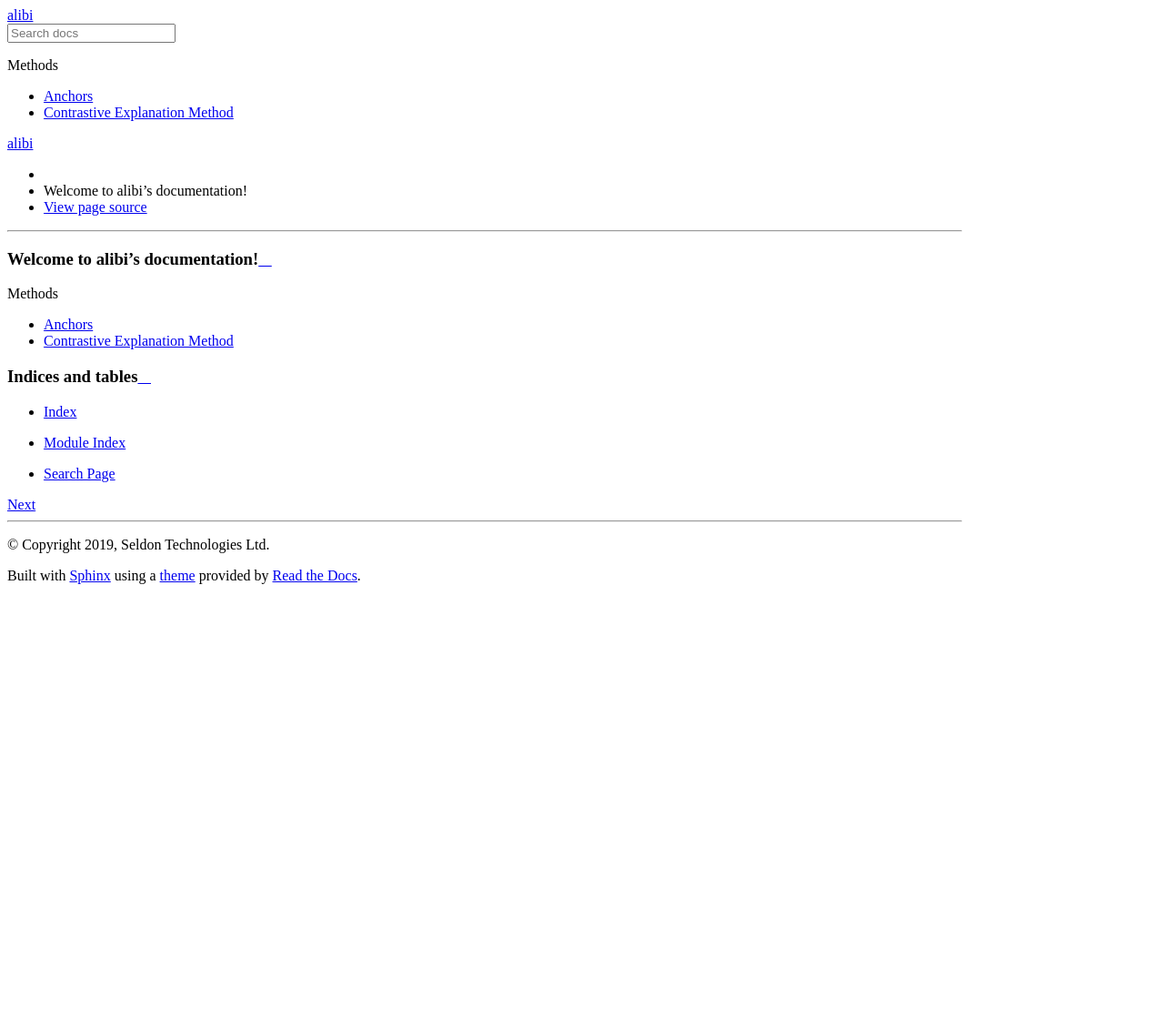
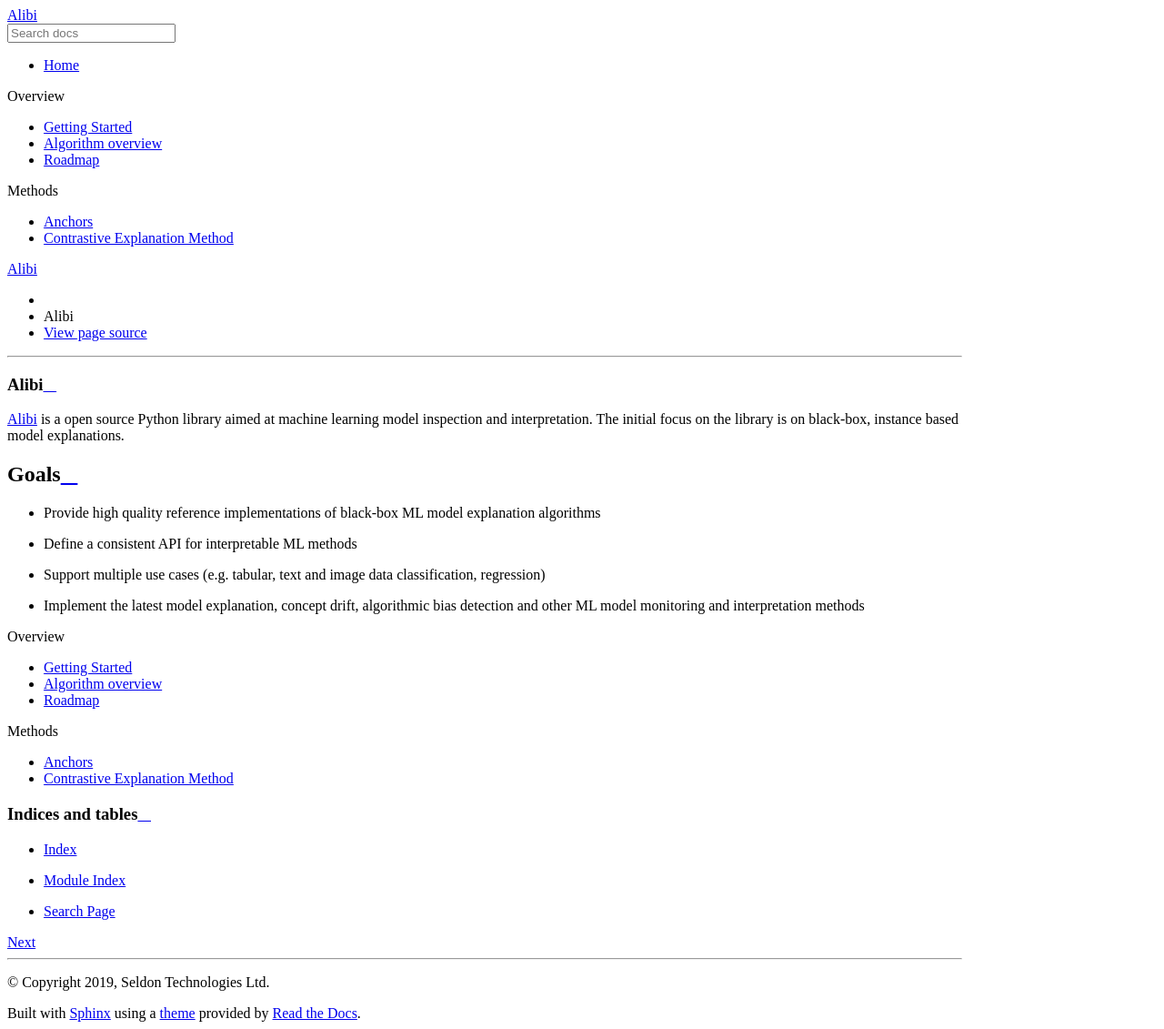
Before and after one commit to SeldonIO/alibi, a Sphinx documentation site: the page built from doc/source/index.rst, in a window 1280 px wide. Shown: the whole page at 91% size. Built offline with Sphinx 7.4.7 and the Read the Docs theme 2.0.0, drawn with Linux system fonts in a browser that asks for light colours; pages that are not in the unit, such as notebooks, are missing from menus; the version number could not be read and is left out; before the commit the page ends 900 px from its top, so only the background shows below that.

Commit message:
WIP: High level docs (#43)
* High level documentation skeleton

* Share landing page between docs and Github readme

* Decouple docs landing from Github readme

* Add bare-bones landing page

* Add initial getting started page

* Add roadmap page

* Add landing page to sidebar TOC

* Add algorithm overview page

* Hide homepage from TOC

* Fix typo, add link to algorithm overviews

* Use newly exposed sub-packageas as modules

* Add a few more sentences about features and goals

* Stylize link to source on methods docs

```diff
--- a/doc/source/conf.py
+++ b/doc/source/conf.py
@@ -19,7 +19,7 @@
 
 # -- Project information -----------------------------------------------------
 
-project = 'alibi'
+project = 'Alibi'
 copyright = '2019, Seldon Technologies Ltd'
 author = 'Seldon Technologies Ltd'
 
@@ -48,12 +48,13 @@
     'sphinx.ext.mathjax',
     'sphinx.ext.ifconfig',
     'sphinx.ext.viewcode',
-    'recommonmark',
+    #'recommonmark',
     'sphinx.ext.napoleon',
     'sphinx_autodoc_typehints',
     'sphinxcontrib.apidoc',  # automatically generate API docs, see https://github.com/rtfd/readthedocs.org/issues/1139
     'nbsphinx',
     'nbsphinx_link',  # for linking notebooks from outside sphinx source root
+    'm2r'
 ]
 
 # nbsphinx settings
--- a/doc/source/index.rst
+++ b/doc/source/index.rst
@@ -3,8 +3,21 @@
    You can adapt this file completely to your liking, but it should at least
    contain the root `toctree` directive.
 
-Welcome to alibi's documentation!
-=================================
+.. mdinclude:: landing.md
+
+.. toctree::
+  :maxdepth: 1
+  :hidden:
+
+  Home <self>
+
+.. toctree::
+  :maxdepth: 1
+  :caption: Overview
+
+  overview/getting_started
+  overview/algorithms
+  overview/roadmap
 
 .. toctree::
    :maxdepth: 1
--- /dev/null
+++ b/doc/source/landing.md
@@ -0,0 +1,12 @@
+# Alibi
+
+[Alibi](https://github.com/SeldonIO/alibi) is a open source Python library aimed at machine learning
+model inspection and interpretation. The initial focus on the library is on black-box, instance
+based model explanations.
+
+## Goals
+* Provide high quality reference implementations of black-box ML model explanation algorithms
+* Define a consistent API for interpretable ML methods
+* Support multiple use cases (e.g. tabular, text and image data classification, regression)
+* Implement the latest model explanation, concept drift, algorithmic bias detection and other ML
+  model monitoring and interpretation methods
```
Also changed, not shown: README.md (+12 -2 lines), doc/source/overview/algorithms.md (added, +29 -0 lines), doc/source/overview/getting_started.md (added, +52 -0 lines), doc/source/overview/roadmap.md (added, +33 -0 lines), doc/source/methods/Anchors.ipynb, doc/source/methods/CEM.ipynb, 1 other file.
